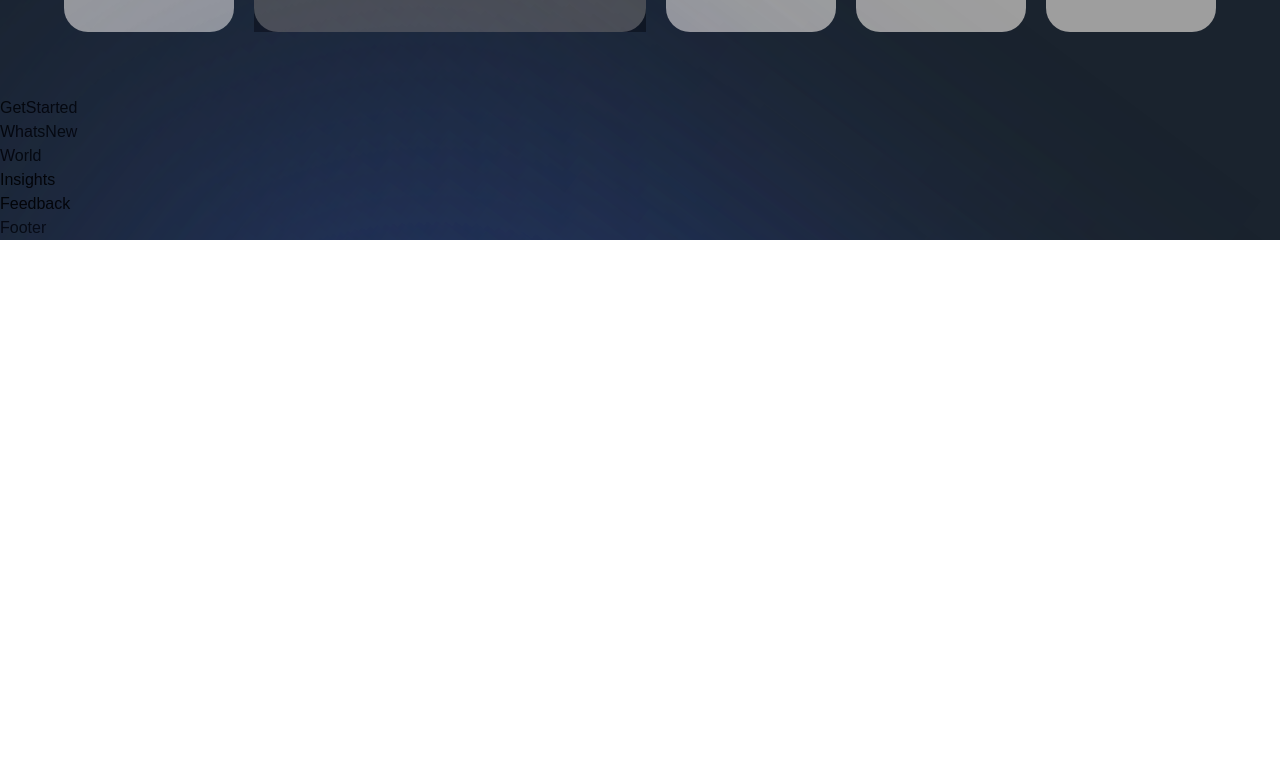
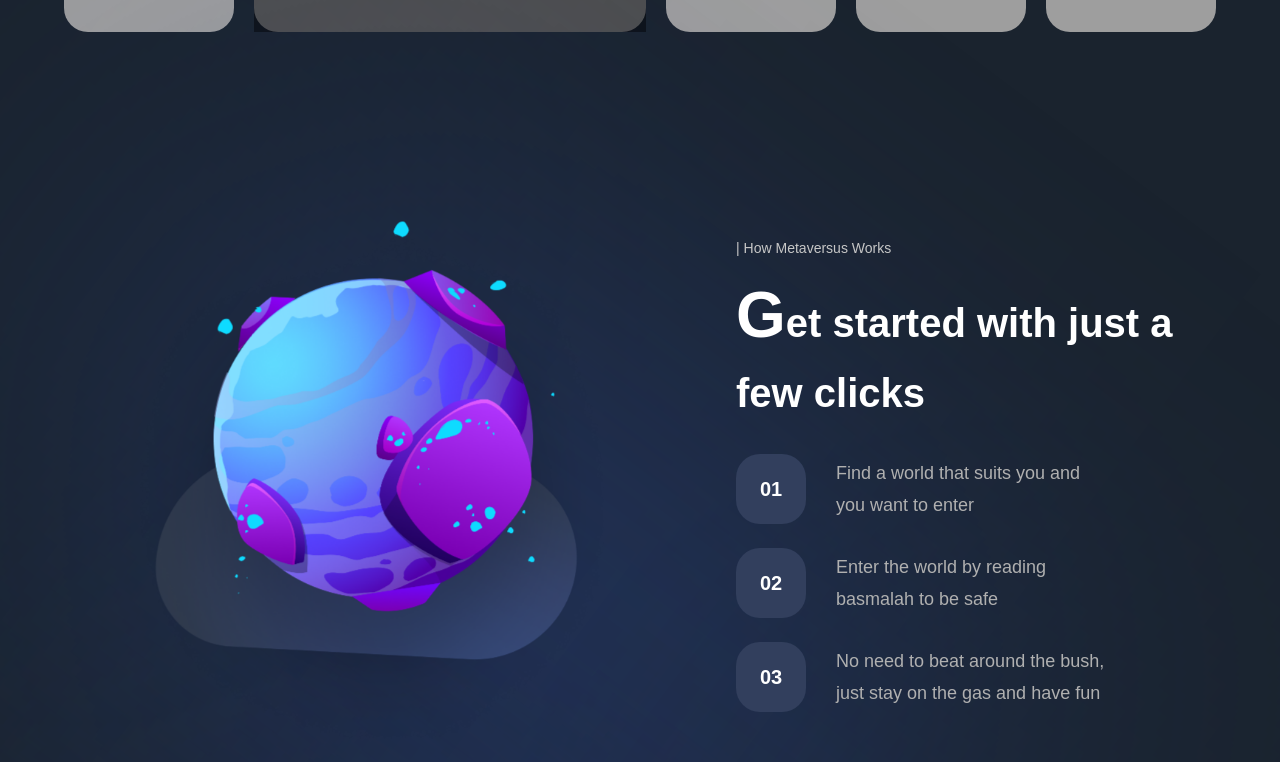
Before and after one commit to NonsoBarn/MetaverseMadness, a Next.js app in the folder project/: page / in a window 1280 px wide. Shown: the part 2518-3280 px from the top of the page. Before the commit the page ends 2758 px from the top, so only its background shows below. Built offline with nearby package versions, Linux system fonts and the light colour scheme; grey boxes are pictures that could not be loaded.

Commit message:
explore & steps added

```diff
--- a/project/components/ExploreCard.tsx
+++ b/project/components/ExploreCard.tsx
@@ -25,6 +25,7 @@
       className={`relative ${
         active === id ? "lg:flex-[3.5] flex-[10]" : "lg:flex-[0.5] flex-[2]"
       } flex items-center justify-center min-w-[170px] h-[700px] transition-[flex] duration-[0.7s] ease-out-flex cursor-pointer`}
+      onClick={() => handleClick(id)}
     >
       <img
         src={imgUrl}
--- a/project/components/StartSteps.tsx
+++ b/project/components/StartSteps.tsx
@@ -1,9 +1,24 @@
+import styles from "@/styles";
 import React from "react";
 
-type Props = {};
+type Props = {
+  number: string;
+  text: string;
+};
 
-const StartSteps = (props: Props) => {
-  return <div>StartSteps</div>;
+const StartSteps = ({ number, text }: Props) => {
+  return (
+    <div className={`${styles.flexCenter} flec-row`}>
+      <div
+        className={`${styles.flexCenter} w-[70px] h-[70px] rounded-[24px] bg-[#323f5d]`}
+      >
+        <p className="font-bold text-[20px] text-white">0{number}</p>
+      </div>
+      <p className="flex-1 ml-[30px] font-normal text-[18px] text-[#B0B0B0] leading-[32px]">
+        {text}
+      </p>
+    </div>
+  );
 };
 
 export default StartSteps;
--- a/project/sections/Explore.tsx
+++ b/project/sections/Explore.tsx
@@ -4,7 +4,7 @@
 import styles from "../styles/index";
 import { staggerContainer } from "@/utils/motion/index";
 import { ExploreWorldsType, exploreWorlds } from "@/constants";
-import World from "./World";
+// import World from "./World";
 
 type Props = {};
 
--- a/project/sections/GetStarted.tsx
+++ b/project/sections/GetStarted.tsx
@@ -1,9 +1,47 @@
-import React from "react";
+import { motion } from "framer-motion";
+import { TypingText, StartSteps, TitleText } from "@/components/";
+import styles from "../styles/index";
+import { staggerContainer, fadeIn, planetVariants } from "@/utils/motion/index";
+import { startingFeatures } from "@/constants";
+import { features } from "process";
 
 type Props = {};
 
 function GetStarted({}: Props) {
-  return <div>GetStarted</div>;
+  return (
+    <section className={`${styles.paddings} relative z-10`}>
+      <motion.div
+        variants={staggerContainer}
+        initial="hidden"
+        whileInView="show"
+        viewport={{ once: false, amount: 0.25 }}
+        className={`${styles.innerWidth} mx-auto flex lg:flex-row flex-col gap-8`}
+      >
+        <motion.div
+          variants={planetVariants("left")}
+          className={`flex-1 ${styles.flexCenter}`}
+        >
+          <img
+            src="/get-started.png"
+            alt="get-started"
+            className="w-[90%] h-[90%] object-contain"
+          />
+        </motion.div>
+        <motion.div
+          variants={fadeIn("left", "tween", 0.2, 1)}
+          className="flex-[0.75] flex justify-center flex-col"
+        >
+          <TypingText title="| How Metaversus Works" />
+          <TitleText title={<>Get started with just a few clicks</>} />
+          <div className="mt-[31px] flex flex-col max-w-[370px] gap-[24px]">
+            {startingFeatures.map((feature, index) => (
+              <StartSteps key={feature} number={index + 1} text={feature} />
+            ))}
+          </div>
+        </motion.div>
+      </motion.div>
+    </section>
+  );
 }
 
 export default GetStarted;
```
